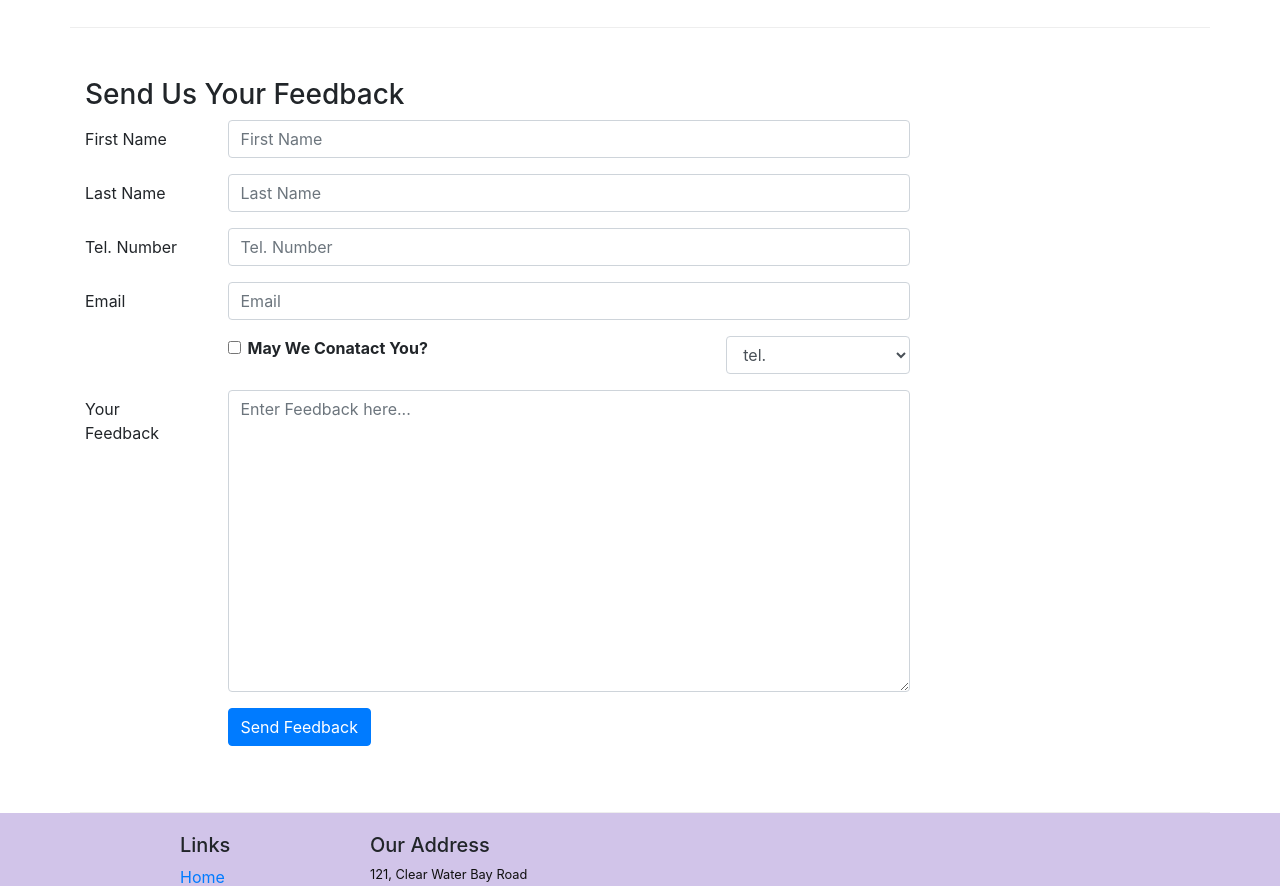
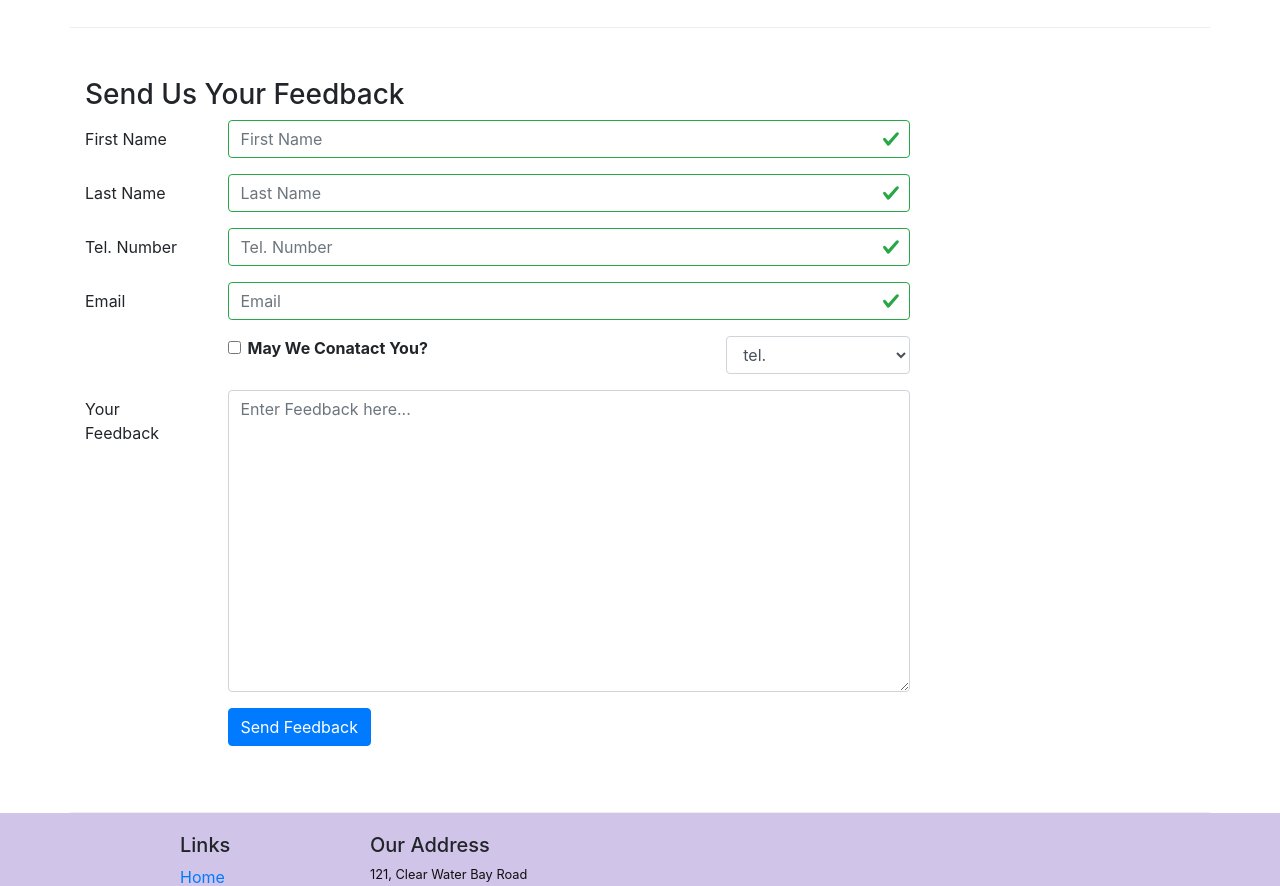
Before and after one commit to khusal1612/Dish-project, a React (Create React App) app: page /contactus in a window 1280 px wide. Shown: the part 840-1726 px from the top of the page. Built offline with nearby package versions, Linux system fonts and the light colour scheme.

Commit message:
controlled form validations

```diff
--- a/src/Components/ContactComponent.js
+++ b/src/Components/ContactComponent.js
@@ -1,5 +1,5 @@
 import React, { Component } from 'react';
-import {Breadcrumb, BreadcrumbItem, Button, Form, FormGroup, Label, Input, Col } from 'reactstrap';
+import {Breadcrumb, BreadcrumbItem, Button, Form, FormGroup, Label, Input, Col, Row, FormFeedback } from 'reactstrap';
 import { Link } from 'react-router-dom';
 
 class Contact extends Component{
@@ -12,10 +12,17 @@
             email: "",
             agree: false,
             contactType: "Tel.",
-            message: ""
+            message: "",
+            touched: {
+                firstname: false,
+                lastname: false,
+                telnum: false,
+                email: false
+            }
         }
         this.handleSubmit = this.handleSubmit.bind(this);
         this.handleInputChange = this.handleInputChange.bind(this);
+        this.handleBlur = this.handleBlur.bind(this);
     }
     handleInputChange(event) {
         const target = event.target;
@@ -31,7 +38,46 @@
         alert("Current state is: "+ JSON.stringify(this.state));
         event.preventDefault();
     }
+    handleBlur =(field) => (evt) => {
+        this.setState({
+            touched: { ...this.state.touched, [field]: true}
+        });
+    }
+    validate(firstname, lastname, telnum, email) {
+        const errors = {
+            firstname: "",
+            lastname: "",
+            telnum: "",
+            email: "",
+        };
+        if(this.state.touched.firstname && firstname.length < 3){
+            errors.firstname = "First name should be >= 3 character";
+        }
+        else if(this.state.touched.firstname &firstname.length > 10){
+            errors.firstname = "First name should be <= 10 character";
+        }
+
+        if(this.state.touched.lastname && lastname.length < 3){
+            errors.lastname = "Last name should be >= 3 character";
+        }
+        else if(this.state.touched.lastname && lastname.length > 10){
+            errors.lastname = "Last name should be <= 10 character";
+        }
+
+        const reg = /^\d+$/;
+        if(this.state.touched.telnum && telnum.length===10  && !reg.test(telnum)){
+            errors.telnum = "Tel. number should contain only numbers"
+        }
+
+        if(this.state.touched.email && email.split('').filter(x => x==='@').length !== 1 ){
+            errors.email = "Enter a valid email"
+        }
+
+        return errors;
+    }
+
     render() {
+        const errors = this.validate(this.state.firstname, this.state.lastname, this.state.telnum, this.state.email)
     return(
         <div className="container">
          <div className="row">
@@ -79,39 +125,86 @@
                         <FormGroup row>
                             <Label htmlfor="firstname" md={2}>First Name</Label>
                             <Col md={10}>
-                                <Input onChange={this.handleInputChange} type="text" id="firstname" name="firstname" placeholder="First Name" value={this.state.firstname} />
+                                <Input
+                                    invalid={errors.firstname !== ''}
+                                    valid={errors.firstname === ''}
+                                    onBlur={this.handleBlur('firstname')}
+                                    onChange={this.handleInputChange}
+                                    type="text"
+                                    id="firstname"
+                                    name="firstname"
+                                    placeholder="First Name"
+                                    value={this.state.firstname} />
+                                <FormFeedback>{errors.firstname}</FormFeedback>
                             </Col>
                         </FormGroup>
                         <FormGroup row>
                             <Label htmlfor="lastname" md={2}>Last Name</Label>
                             <Col md={10}>
-                                <Input onChange={this.handleInputChange} type="text" id="lastname" name="lastname" placeholder="Last Name" value={this.state.lastname} />
+                                <Input
+                                    invalid={errors.lastname !== ''}
+                                    valid={errors.lastname===''}
+                                    onBlur={this.handleBlur('lastname')}
+                                    onChange={this.handleInputChange}
+                                    type="text"
+                                    id="lastname"
+                                    name="lastname"
+                                    placeholder="Last Name"
+                                    value={this.state.lastname} />
+                                <FormFeedback>{errors.lastname}</FormFeedback>
                             </Col>
                         </FormGroup>
                         <FormGroup row>
                             <Label htmlfor="telnum" md={2}>Tel. Number</Label>
                             <Col md={10}>
-                                <Input onChange={this.handleInputChange} type="tel" id="telnum" name="telnum" placeholder="Tel. Number" value={this.state.telnum} />
+                                <Input
+                                    invalid={errors.telnum !== ''}
+                                    valid={errors.telnum===''}
+                                    onBlur={this.handleBlur('telnum')}
+                                    onChange={this.handleInputChange}
+                                    type="tel"
+                                    id="telnum"
+                                    name="telnum"
+                                    placeholder="Tel. Number"
+                                    value={this.state.telnum} />
+                                <FormFeedback>{errors.telnum}</FormFeedback>
                             </Col>
                         </FormGroup>
                         <FormGroup row>
                             <Label htmlfor="email" md={2}>Email</Label>
                             <Col md={10}>
-                                <Input onChange={this.handleInputChange} type="email" id="email" name="email" placeholder="Email" value={this.state.email} />
+                                <Input
+                                    invalid={errors.email !== ''}
+                                    valid={errors.email===''}
+                                    onBlur={this.handleBlur('email')}
+                                    onChange={this.handleInputChange}
+                                    type="email"
+                                    id="email"
+                                    name="email"
+                                    placeholder="Email"
+                                    value={this.state.email} />
+                                <FormFeedback>{errors.email}</FormFeedback>
                             </Col>
                         </FormGroup>
                         <FormGroup row>
                             <Col md={{size: 6, offset: 2}}>
                                 <FormGroup check>
                                     <Label check>
-                                        <Input onChange={this.handleInputChange} type="checkbox" name="agree"
+                                        <Input
+                                            onChange={this.handleInputChange}
+                                            type="checkbox"
+                                            name="agree"
                                             checked={this.state.agree} />{' '}
-                                            <strong>May We Conatact You? </strong>
+                                        <strong>May We Conatact You? </strong>
                                     </Label>
                                 </FormGroup>
                             </Col>
                             <Col md={{size: 3, offset: 1}}>
-                                <Input onChange={this.handleInputChange} type="select" name="contactType" value={this.state.contactType}>
+                                <Input
+                                    onChange={this.handleInputChange}
+                                    type="select"
+                                    name="contactType"
+                                    value={this.state.contactType}>
                                     <option>tel.</option>
                                     <option>Email</option>
                                 </Input>
@@ -120,7 +213,15 @@
                         <FormGroup row>
                             <Label htmlfor="message" md={2}>Your Feedback</Label>
                             <Col md={10}>
-                                <Input onChange={this.handleInputChange} type="textarea" id="message" name="message" placeholder="Enter Feedback here..." rows="12" value={this.state.message}></Input>
+                                <Input
+                                    onChange={this.handleInputChange}
+                                    type="textarea"
+                                    id="message"
+                                    name="message"
+                                    placeholder="Enter Feedback here..."
+                                    rows="12"
+                                    value={this.state.message}>
+                                </Input>
                             </Col>
                         </FormGroup>
                         <FormGroup row>
```
